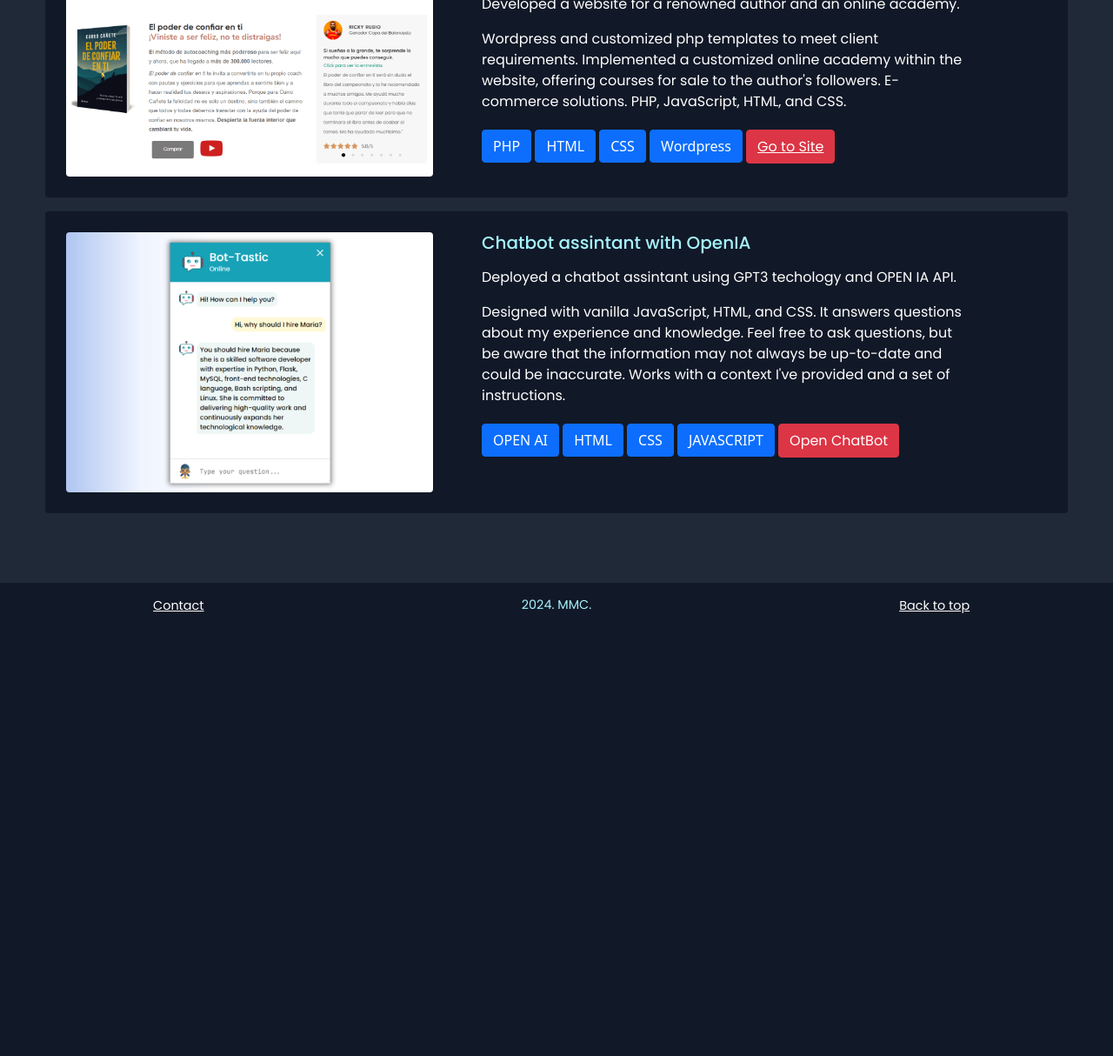
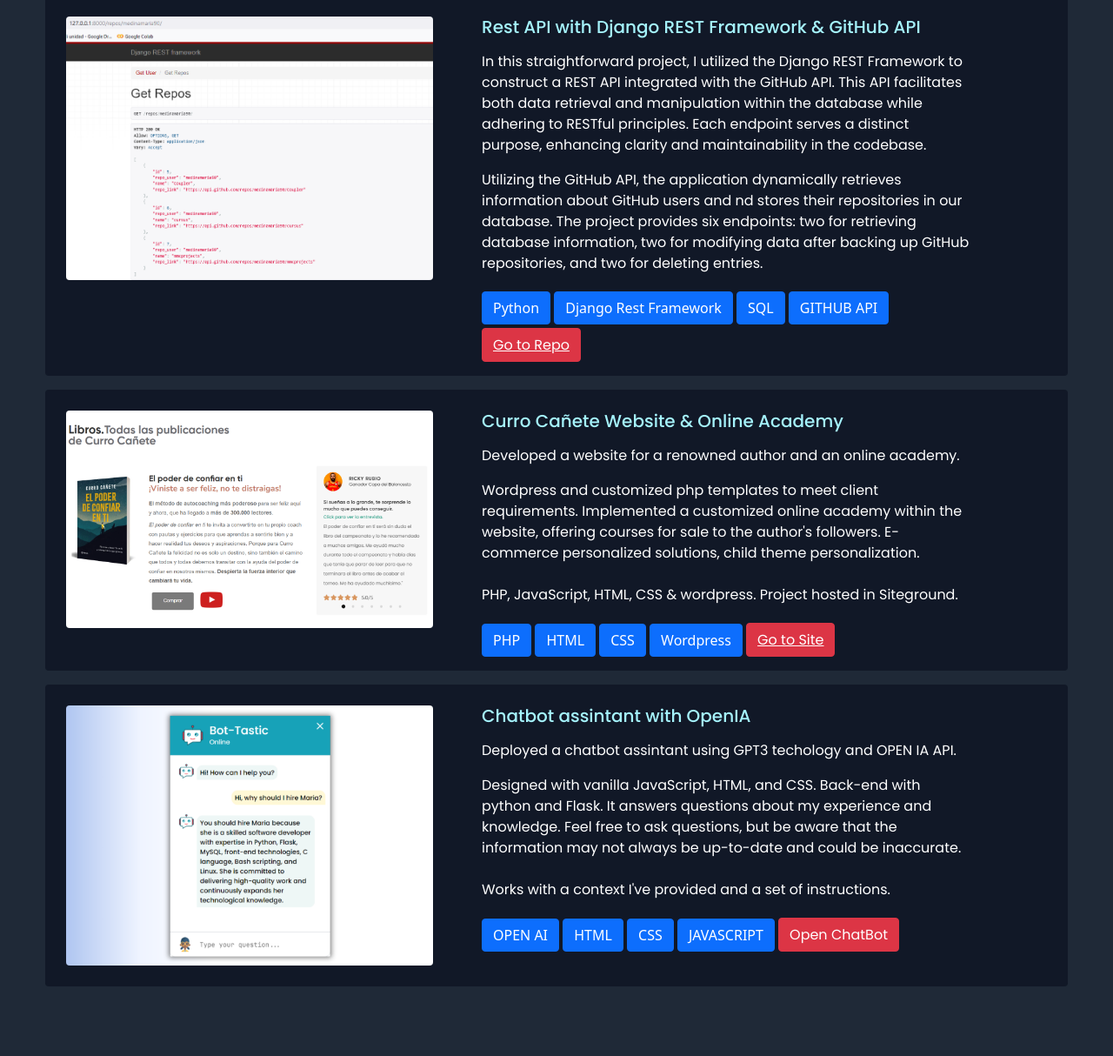
Before and after one commit to medinamaria90/My-Site, a Flask app: page /projects in a window 1280 px wide. Shown: the part 902-2116 px from the top of the page at 87% size. Before the commit the page ends 1607 px from the top, so only its background shows below. Run offline with Flask 3, Linux system fonts and the light colour scheme; some libraries are stand-ins or nearby versions.

Commit message:
newproject

```diff
--- a/templates/projects.html
+++ b/templates/projects.html
@@ -3,25 +3,28 @@
 {% block content %}
 <!--      NAV BAR -->
 {% include "navbar.html" %}
+
+{% include "chatbot_popup.html" %}
+{% include "footer.html" %}
+
 <img id="btn_chatbot" onclick="openForm()" src="../static/images/robot.png">
 
 <section class="projects_section clear_violeta_bg">
-    <div class="container projects_container"></div>
   <h1 class=" pb-3 section_title">Projects Completed</h1>
+
+  <!-- Coupler -->
   <div class="row dark_violeta_bg rounded mt-3 mb-3">
-
     <div class="video col-lg-5 col-12 ps-lg-4 pt-4 mb-4 project_img">
         <video style="object-fit: cover;" autoplay loop muted class="rounded img_project"  src="../static/images/Coupler.mp4">
     </div>
     <br>
-
     <div style="color:#a5f3fc" class="col-lg-6 col-12 mt-4">
       <h5> Coupler - The web-app for making friends </h5>
       <p class="mt-3"> Web application for making new connections and meeting friends with a wealth of functionalities.
       </p>
       <p>
           Includes registration with confirmation email, login with Google, functional and comprehensive profile management (upload & delete photos), a matches system (you can open a conversation after a mutual like), and an real time chat system with sockets IO. Utilizes an SQL database.
-                    Built using Python and Django, with JavaScript, bootstrap, CSS, and HTML.
+          Built using Python and Flask, with JavaScript, bootstrap, CSS, and HTML.
       </p>
       <div class="">
         <button type="button" class="mt-1 btn btn-primary">
@@ -40,17 +43,15 @@
           <a style="color:white" target="_blank" href="https://coupler-medinamaria90.eu.pythonanywhere.com/"> Go to Demo </a>
         </button>
       </div>
-
     </div>
   </div>
 
+  <!-- SEO TRACKER -->
   <div class="row dark_violeta_bg rounded mt-3">
-
       <div class="video col-lg-5 col-12 ps-lg-4 pt-4 pb-4">
           <video style="object-fit: cover;" autoplay loop muted class="rounded img_project" src="../static/images/SEO_VIDEO.mp4">
       </div>
       <br>
-
       <div style="color:#a5f3fc" class="col-lg-6 col-12 mt-4">
           <h5> Seo-Traker: Monitor Your Keyword Rankings  </h5>
           <p class="mt-3"> Seo-Traker is a user-friendly desktop application designed to simplify keyword rank tracking for SEO agencies. With a connection to a server, Seo-Traker verifies your subscription and empowers you to analyze your Google keyword positions.
@@ -78,8 +79,44 @@
       </div>
   </div>
 
+  <!-- API GITHUB -->
   <div class="row dark_violeta_bg rounded mt-3">
+    <div class="video col-lg-5 col-12 ps-lg-4 pt-4 pb-4">
+      <img style=""  class="rounded img_project" width="422"  src="../static/images/getRepos.png">
+    </div>
+    <br>
+    <div style="color:#a5f3fc" class="col-lg-6 col-12 mt-4">
+      <h5> Rest API with Django REST Framework & GitHub API </h5>
+      <p class="mt-3">
+        In this straightforward project, I utilized the Django REST Framework to construct a REST API integrated with the GitHub API.
+        This API facilitates both data retrieval and manipulation within the database while adhering to RESTful principles.
+        Each endpoint serves a distinct purpose, enhancing clarity and maintainability in the codebase.
+      <p> Utilizing the GitHub API, the application dynamically retrieves information about GitHub users and nd stores their repositories in our database.
+        The project provides six endpoints: two for retrieving database information, two for modifying data after backing up GitHub repositories,
+        and two for deleting entries.
+      </p>
+      <div class=mb-3>
+        <button type="button" class="mt-1 btn btn-primary">
+          Python
+        </button>
+        <button type="button" class="mt-1 btn btn-primary">
+          Django Rest Framework
+        </button>
+        <button type="button" class="mt-1 btn btn-primary">
+          SQL
+        </button>
+        <button type="button" class="mt-1 btn btn-primary">
+          GITHUB API
+        </button>
+        <button type="button" class="mt-1 btn btn-danger">
+          <a style="color:white" target="_blank" href="https://github.com/medinamaria90/Rest_API_django"> Go to Repo </a>
+        </button>
+      </div>
+    </div>
+  </div>
 
+  <!-- CURRO CAÑETE -->
+  <div class="row dark_violeta_bg rounded mt-3">
       <div class="video col-lg-5 col-12 ps-lg-4 pt-4 pb-4">
           <img style=""  class="rounded img_project" width="422"  src="../static/images/curro_web.png">
       </div>
@@ -89,7 +126,9 @@
           <h5> Curro Cañete Website & Online Academy  </h5>
           <p class="mt-3"> Developed a website for a renowned author and an online academy.
           <p>
-                Wordpress and customized php templates to meet client requirements. Implemented a customized online academy within the website, offering courses for sale to the author's followers. E-commerce solutions. PHP, JavaScript, HTML, and CSS.
+          Wordpress and customized php templates to meet client requirements. Implemented a customized online academy within the website,
+          offering courses for sale to the author's followers. E-commerce personalized solutions, child theme personalization.
+          <br><br>PHP, JavaScript, HTML, CSS & wordpress. Project hosted in Siteground.
           </p>
           <div class=mb-3>
             <button type="button" class="mt-1 btn btn-primary">
@@ -113,8 +152,8 @@
       </div>
   </div>
 
+  <!-- CHATBOT -->
   <div class="row dark_violeta_bg rounded mt-3">
-
       <div class="video col-lg-5 col-12 ps-lg-4 pt-4 pb-4">
           <img style=""  class="rounded img_project" width="422"  src="../static/images/botastic.png">
       </div>
@@ -124,7 +163,9 @@
           <h5> Chatbot assintant with OpenIA  </h5>
           <p class="mt-3"> Deployed a chatbot assintant using GPT3 techology and OPEN IA API.
           <p>
-                    Designed with vanilla JavaScript, HTML, and CSS. It answers questions about my experience and knowledge. Feel free to ask questions, but be aware that the information may not always be up-to-date and could be inaccurate. Works with a context I've provided and a set of instructions.
+              Designed with vanilla JavaScript, HTML, and CSS. Back-end with python and Flask. It answers questions about my experience
+              and knowledge. Feel free to ask questions, but be aware that the information may not always be up-to-date and could be inaccurate.
+              <br><br>Works with a context I've provided and a set of instructions.
           </p>
           <div class=mb-3>
             <button type="button" class="mt-1 btn btn-primary">
@@ -147,12 +188,8 @@
 
       </div>
   </div>
-    </div>
+
 </section>
-<div>
-
-    {% include "chatbot_popup.html" %}
-    {% include "footer.html" %}
 
 <script>
 window.onscroll = function() { toggleChatbotButtonVisibility() };
```
Also changed, not shown: static/images/getRepos.png (added), 1 other file. Lines whose indentation alone changed are shown as unchanged.
